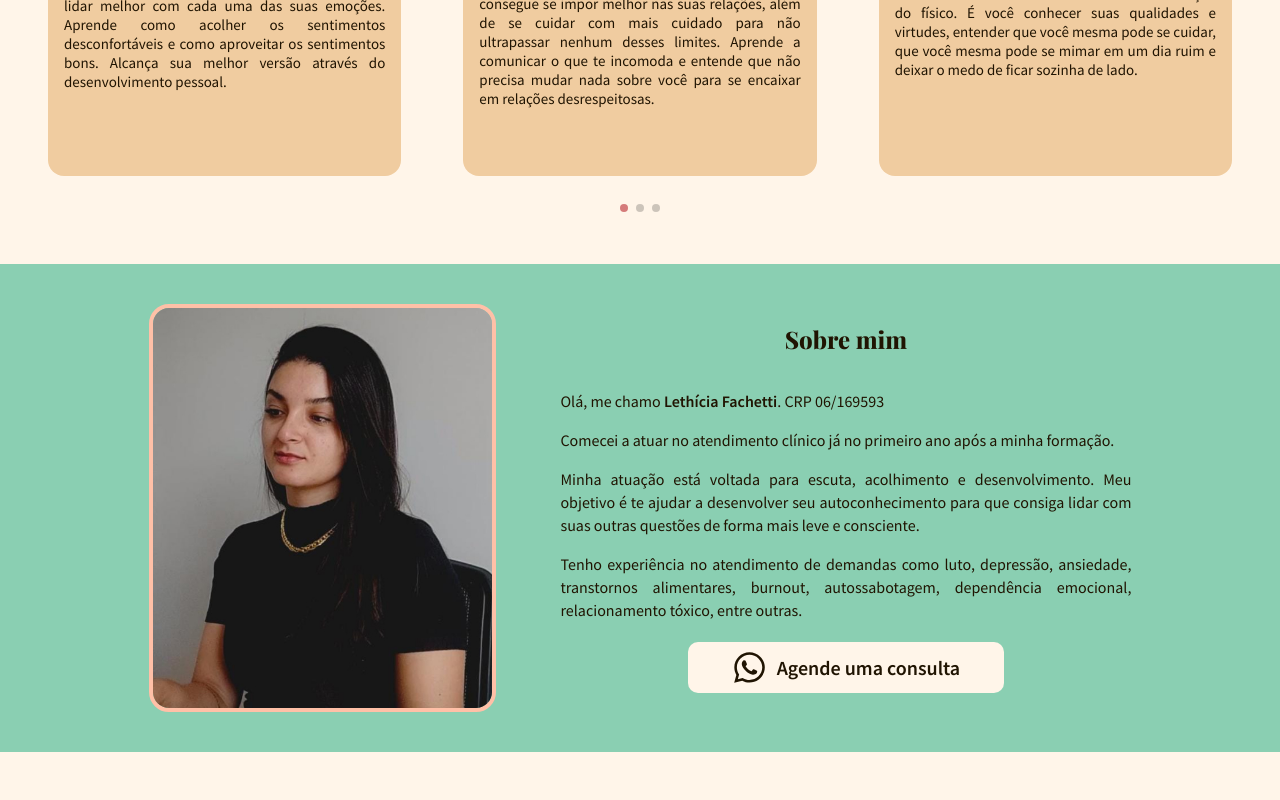
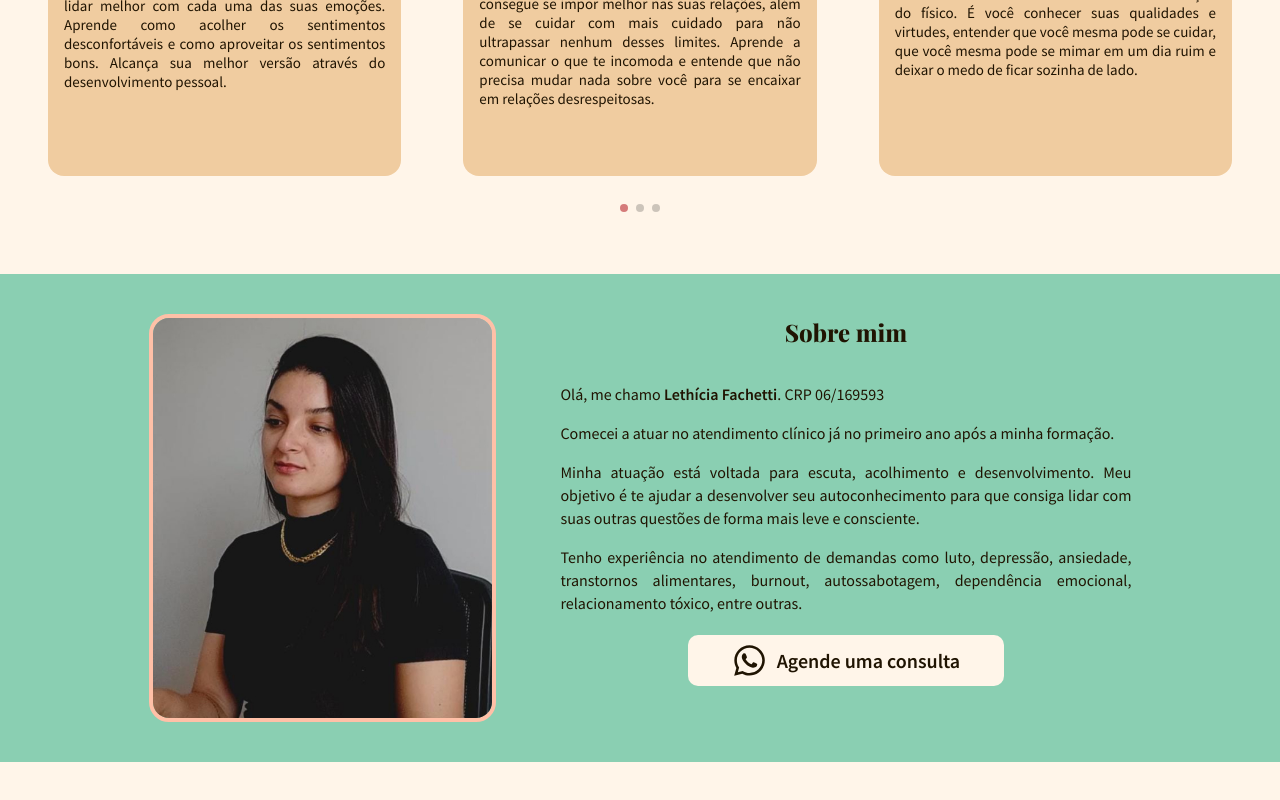
Before and after one commit to santos-vinicius/lethiciafachetti, a React (Vite) app in the folder LF/: page / in a window 1280 px wide. Shown: the part 777-1577 px from the top of the page. Built offline with nearby package versions, Linux system fonts and the light colour scheme.

Commit message:
fix: height ajustments

```diff
--- a/LF/src/pages/About/About.jsx
+++ b/LF/src/pages/About/About.jsx
@@ -10,8 +10,9 @@ const StyledAbout = styled.div`
   display: flex;
   justify-content: center;
   align-items: center;
-  margin: 40px auto;
+  margin: 50px auto;
   padding: 40px;
+  max-height: fit-content;
 
   & img {
     height: 400px;
@@ -25,6 +26,7 @@ const StyledAbout = styled.div`
 
     & img {
       height: 300px;
+      margin-bottom: 20px;
       margin-right: 0;
     }
 
@@ -40,6 +42,7 @@ const StyledContent = styled.div`
   width: 100%;
   max-width: 571px;
   max-height: 374px;
+  margin-bottom: 34px;
 
   & h2 {
     text-align: center;
@@ -71,10 +74,6 @@ const StyledContent = styled.div`
 
 `;
 
-const WaButton = styled(WhatsappButton)`
-  margin-top: 34px;
-`;
-
 /* ----------- */
 
 function About() {
@@ -103,7 +102,7 @@ function About() {
             dependência emocional, relacionamento tóxico, entre outras.
           </p>
         </div>
-        <WaButton />
+        <WhatsappButton />
       </StyledContent>
     </StyledAbout>
   );
```
